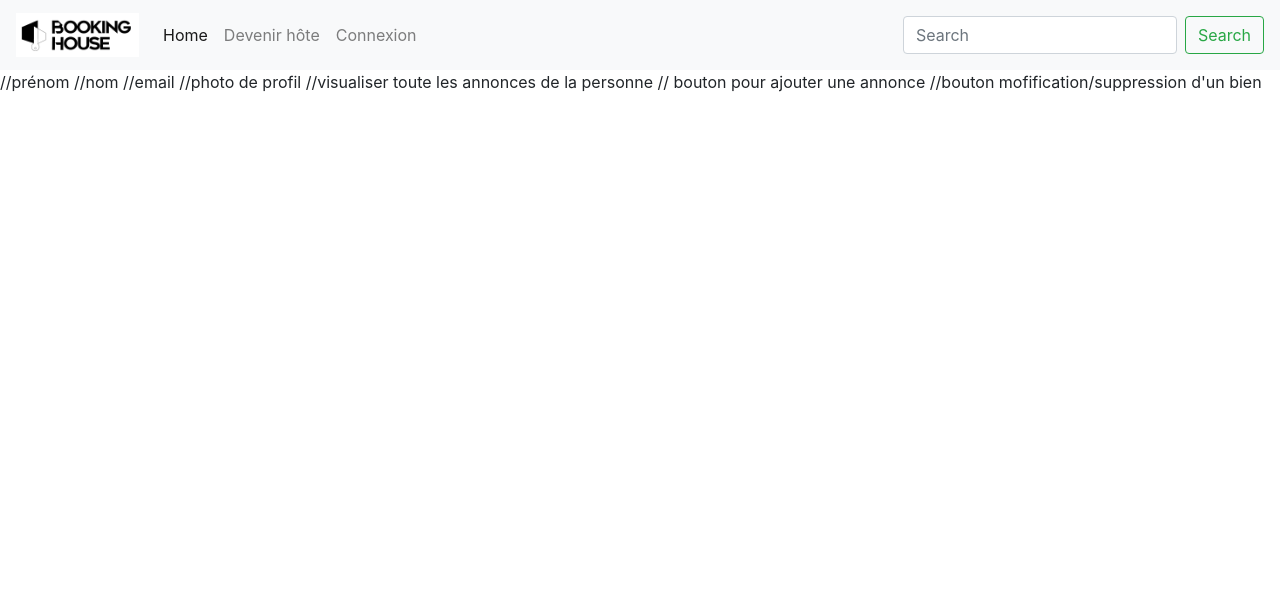
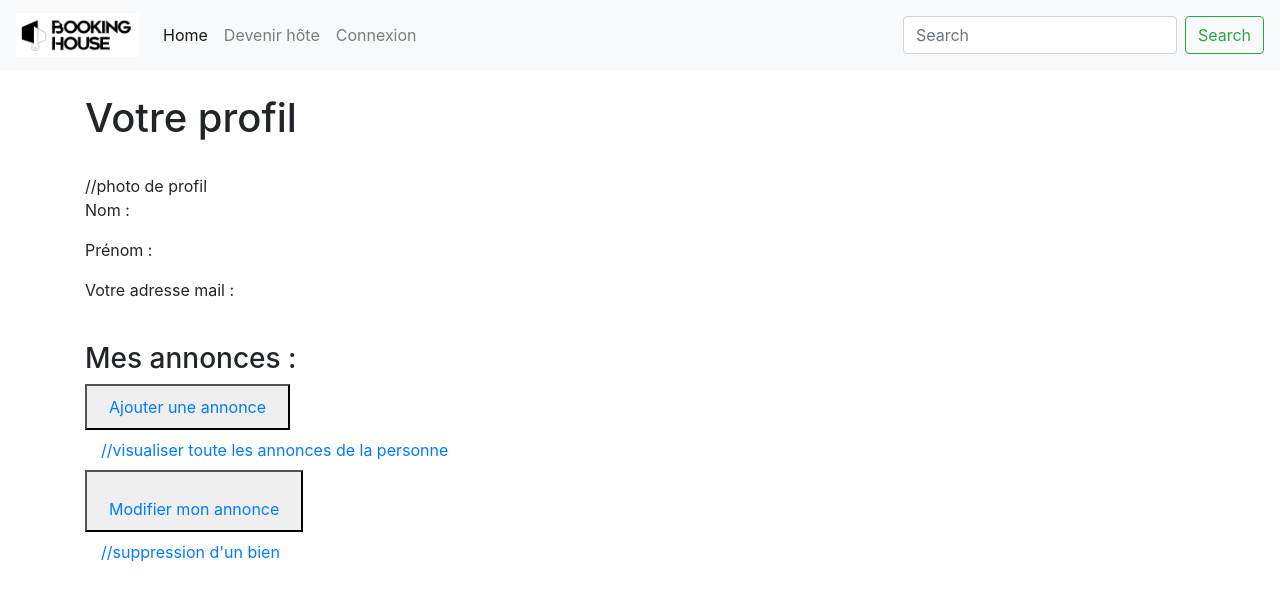
Before and after one commit to dimitriserrano/Projet-AirBNB, a PHP site: page /membre/profil.php in a window 1280 px wide. Shown: the top 601 px of the page. Run offline with PHP 8.4, Linux system fonts and the light colour scheme.

Commit message:
Finalisation de l'html de toutes les pages + corrections de bug

```diff
--- a/public/bien.php
+++ b/public/bien.php
@@ -61,7 +61,7 @@
                         <h5 class="card-title">Information hôte</h5>
                         <p class="card-text">Some quick example text to build on the card title and make up the bulk of the card's content.</p>
                         <a href="connexion.php" class="btn btn-primary">Voir le profil de l'hôte</a>
-                        <a href="membre/profil.php"></a>
+                        <a href="./membre/profil.php"></a>
                     </div>
                 </div>
             </div>
--- a/public/inscription.php
+++ b/public/inscription.php
@@ -25,7 +25,11 @@ require_once '../functions/db.php';
             <label for="exampleInputPassword1">Mot de passe </label>
             <input type="password" class="form-control" id="exampleInputPassword1" placeholder="Entrez votre mot de passe...">
         </div>
-        <button type="submit" class="btn btn-primary"><a class="nav-link" href="./membre/profil.php"/>Je deviens hôte</button>
+        <div class="form-group">
+            <label for="exampleInputPassword1">Confirmation </label>
+            <input type="password" class="form-control" id="exampleInputPassword1" placeholder="Confirmer votre mot de passe...">
+        </div>
+        <button type="submit"><a class="nav-link" href="./membre/profil.php"/>Je deviens hôte</button>
     </form>
 </main>
 </div>
--- a/public/membre/profil.php
+++ b/public/membre/profil.php
@@ -1,10 +1,18 @@
 <?php require_once '../../views/layout/header.php';?>
 
+<div class="container">
+    <br>
+    <h1>Votre profil </h1>
+    <br>
+    //photo de profil
+    <p>Nom :</p>
+    <p>Prénom :</p>
+    <p>Votre adresse mail :</p>
+    <br>
+    <h3>Mes annonces :</h3><button type="submit"><a class="nav-link" href="ajoutBien.php">Ajouter une annonce</button>
+    //visualiser toute les annonces de la personne
+    <button type="submit"><a class="nav-link" href="modifProfil.php">Modifier mon annonce</button>
+    //suppression d'un bien
+</div>
 
-//prénom
-//nom
-//email
-//photo de profil
-//visualiser toute les annonces de la personne
-// bouton pour ajouter une annonce
-//bouton mofification/suppression d'un bien
+<?php require_once '../../views/layout/footer.php'; ?>
```
Also changed, not shown: public/membre/modifProfil.php (+31 -1 lines).
